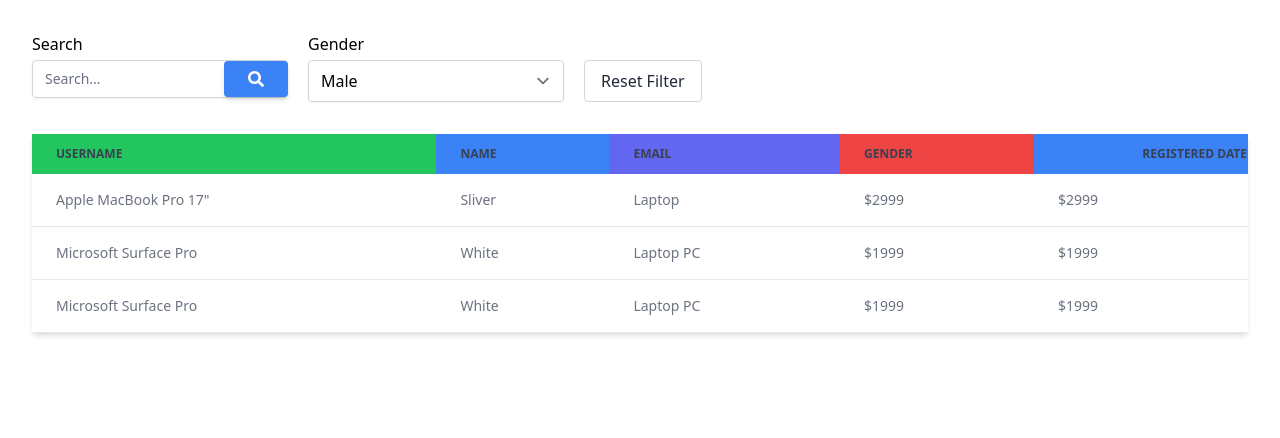
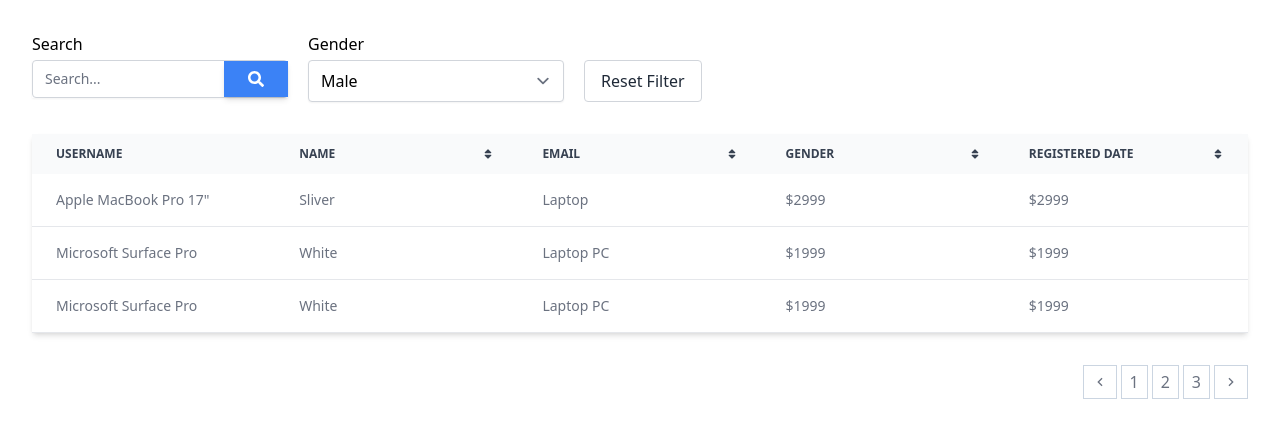
Before and after one commit to rizqizulfian/random-user-test, a React (Create React App) app: page / in a window 1280 px wide. Shown: the top 438 px of the page. Built offline with nearby package versions, Linux system fonts and the light colour scheme.

Commit message:
[AJB-001_ID01] - Add Pagination

```diff
--- a/src/components/Header/Header.js
+++ b/src/components/Header/Header.js
@@ -14,7 +14,7 @@
             placeholder="Search..."
           />
           <div className="absolute inset-y-0 right-0 flex items-center">
-            <button className="btn inline-block rounded px-6 py-2.5 bg-blue-500 text-white font-medium text-xs leading-tight uppercase shadow-md hover:bg-blue-200 hover:shadow-lg focus:bg-indigo-700  focus:shadow-lg focus:outline-none focus:ring-0 active:bg-indigo-200 active:shadow-lg transition duration-150 ease-in-out flex items-center" type="button" id="button-addon2">
+            <button className="btn inline-block px-6 py-2.5 bg-blue-500 text-white font-medium text-xs leading-tight uppercase shadow-md hover:bg-blue-600 hover:shadow-lg focus:shadow-lg focus:outline-none focus:ring-0 active:bg-indigo-200 active:shadow-lg transition duration-150 ease-in-out flex items-center" type="button" id="button-addon2">
               <svg aria-hidden="true" focusable="false" data-prefix="fas" data-icon="search" className="w-4" role="img" xmlns="http://www.w3.org/2000/svg" viewBox="0 0 512 512">
                 <path fill="currentColor" d="M505 442.7L405.3 343c-4.5-4.5-10.6-7-17-7H372c27.6-35.3 44-79.7 44-128C416 93.1 322.9 0 208 0S0 93.1 0 208s93.1 208 208 208c48.3 0 92.7-16.4 128-44v16.3c0 6.4 2.5 12.5 7 17l99.7 99.7c9.4 9.4 24.6 9.4 33.9 0l28.3-28.3c9.4-9.4 9.4-24.6.1-34zM208 336c-70.7 0-128-57.2-128-128 0-70.7 57.2-128 128-128 70.7 0 128 57.2 128 128 0 70.7-57.2 128-128 128z"></path>
               </svg>
--- a/src/components/Table/Table.js
+++ b/src/components/Table/Table.js
@@ -1,27 +1,40 @@
 import React from "react";
+import { FaSort } from 'react-icons/fa';
+import { RiArrowLeftSLine, RiArrowRightSLine } from "react-icons/ri";
 
 const Table = () => {
 
   return (
+    <>
       <div className="mt-8 relative overflow-x-auto shadow-md">
         <table className="w-full text-sm text-left text-gray-500 bg-gray-50 table-auto">
           <thead className="text-xs text-gray-700 uppercase">
             <tr>
-            <th scope="col" className="px-6 py-3 bg-green-500">
+              <th scope="col" className="px-6 py-3 w-1/6">
                 Username
               </th>
-            <th scope="col" className="px-6 py-3 bg-blue-500">
-              Name
+              <th scope="col" className="px-6 py-3 w-1/6">
+                <div className="flex justify-between">
+                  <span>Name</span>
+                  <button><FaSort /></button>
+                </div>
               </th>
-            <th scope="col" className="px-6 py-3 bg-indigo-500">
-              Email
+              <th scope="col" className="px-6 py-3 w-1/6">
+                <div className="flex justify-between">
+                  <span>Email</span>
+                  <button><FaSort /></button>
+                </div>
               </th>
-            <th scope="col" className="px-6 py-3 bg-red-500">
-              Gender
+              <th scope="col" className="px-6 py-3 w-1/6">
+                <div className="flex justify-between">
+                  <span>Gender</span>
+                  <button><FaSort /></button>
+                </div>
               </th>
-            <th scope="col" className="py-3 bg-blue-500">
-              <div class="flex justify-end">
-                <p>Registered Date</p>
+              <th scope="col" className="px-6 py-3 w-1/6">
+                <div className="flex justify-between">
+                  <span>Registered Date</span>
+                  <button><FaSort /></button>
                 </div>
               </th>
             </tr>
@@ -81,6 +94,25 @@
           </tbody>
         </table>
       </div>
+      <div className="mt-8 flex items-center justify-end space-x-1">
+        <button class="flex items-center px-2 py-2 text-gray-500 border border-slate-300 hover:border-slate-400">
+          <RiArrowLeftSLine />
+        </button>
+
+        <button class="px-2 py-1 text-gray-500 border border-slate-300 hover:border-slate-400">
+          1
+        </button>
+        <button class="px-2 py-1 text-gray-500 border border-slate-300 hover:border-slate-400">
+          2
+        </button>
+        <button class="px-2 py-1 text-gray-500 border border-slate-300 hover:border-slate-400">
+          3
+        </button>
+        <button class="px-2 py-2 text-gray-500 border border-slate-300 hover:border-slate-400">
+          <RiArrowRightSLine />
+        </button>
+      </div>
+    </>
   );
 };
 
```
Lines whose indentation alone changed are shown as unchanged.
